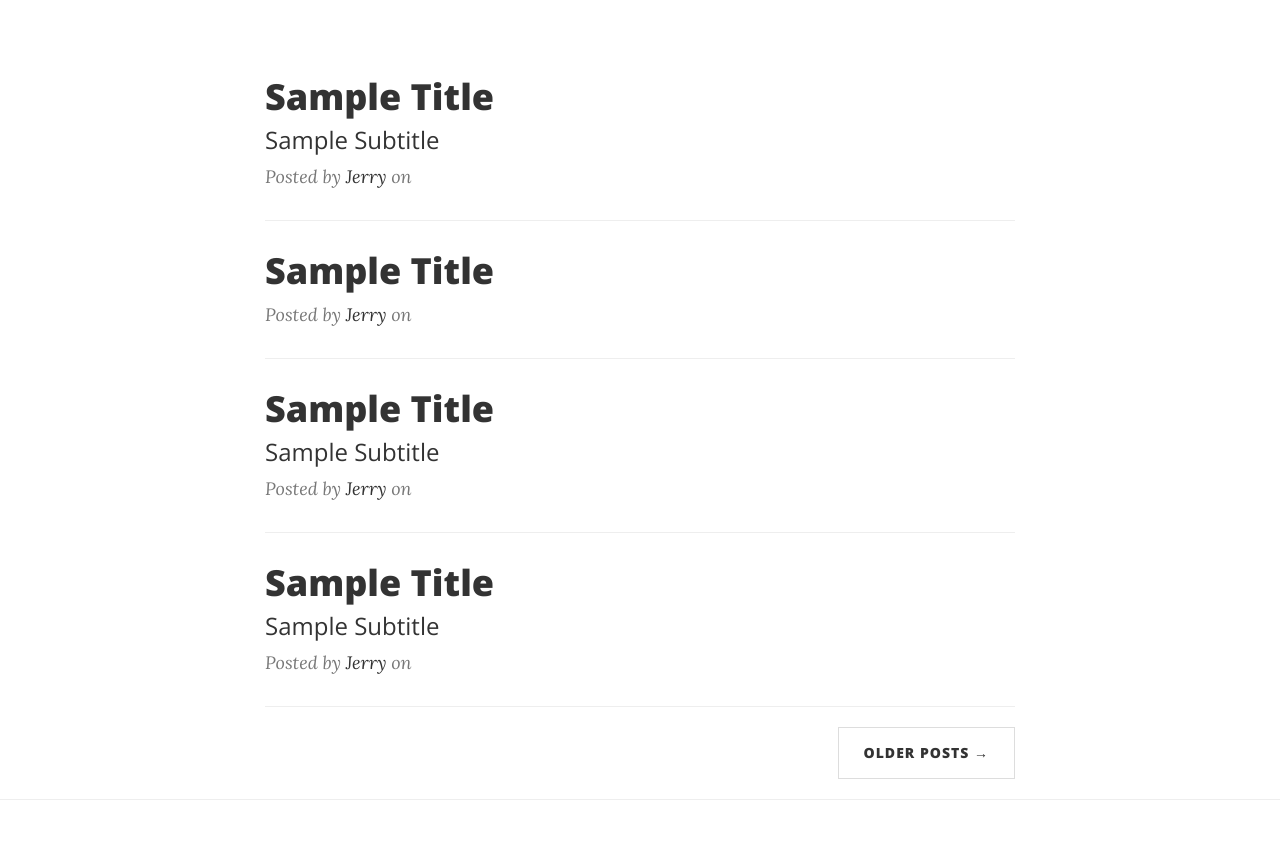
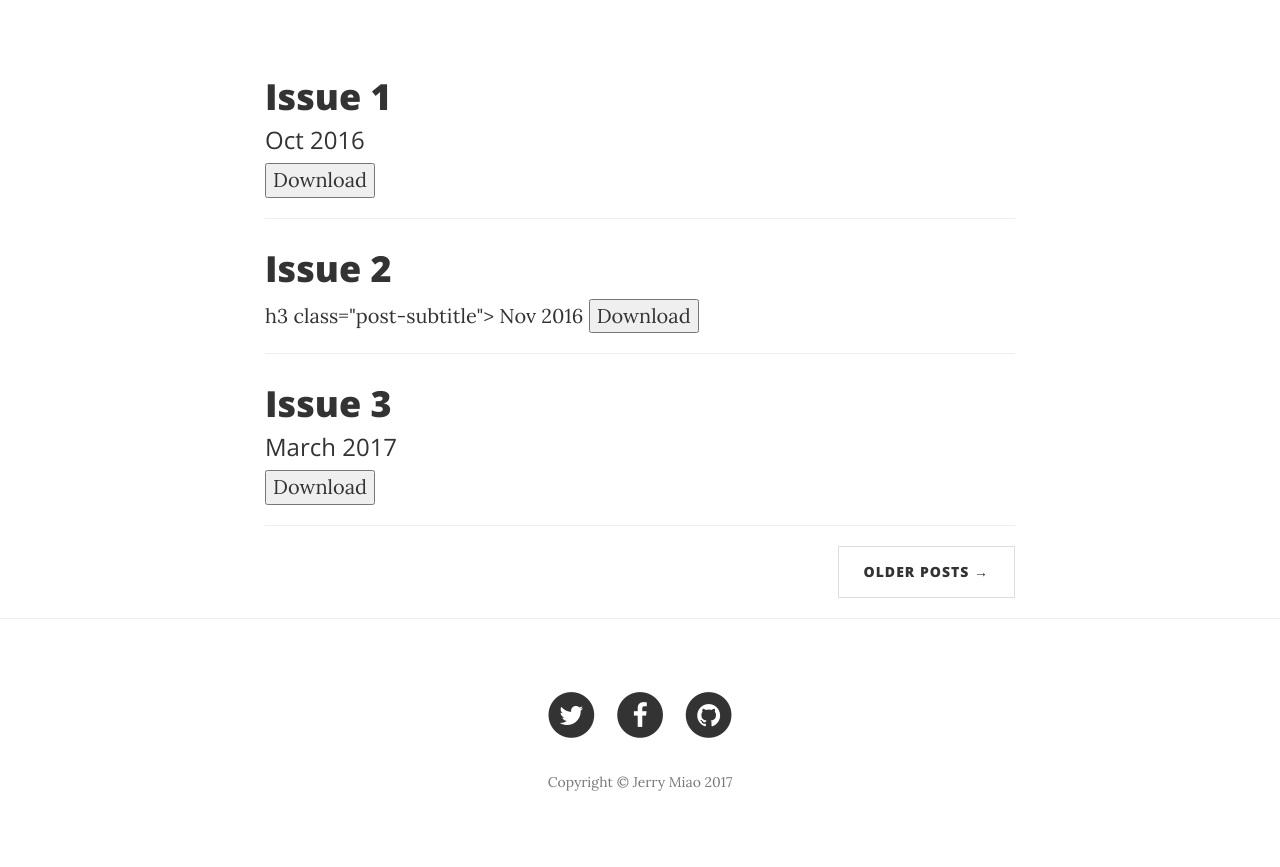
Before and after one commit to ArchitC/panzerpeach.github.io, a website: page index.html in a window 1280 px wide. Shown: the part 451-1318 px from the top of the page. Drawn offline with nearby package versions, Linux system fonts and the light colour scheme.

Commit message:
Update index.html
(Tried to) Add some buttons and alter titles to be more relevant

```diff
--- a/index.html
+++ b/index.html
@@ -90,46 +90,39 @@
                 <div class="post-preview">
                     <a href="post.html">
                         <h2 class="post-title">
-                            Sample Title
+                            Issue 1
                         </h2>
                         <h3 class="post-subtitle">
-                            Sample Subtitle
+                            Oct 2016
                         </h3>
                     </a>
-                    <p class="post-meta">Posted by <a href="#">Jerry</a> on </p>
+                    <button type="submit" onclick="window.open('img/post-sample-image.jpg')">Download</button>
                 </div>
                 <hr>
                 <div class="post-preview">
                     <a href="post.html">
                         <h2 class="post-title">
-                            Sample Title
+                            Issue 2
                         </h2>
+                        h3 class="post-subtitle">
+                            Nov 2016
+                        </h3>
                     </a>
-                    <p class="post-meta">Posted by <a href="#">Jerry</a> on </p>
+                <button type="submit" onclick="window.open('img/post-sample-image.jpg')">Download</button>
+
                 </div>
                 <hr>
                 <div class="post-preview">
                     <a href="post.html">
                         <h2 class="post-title">
-                            Sample Title
+                            Issue 3
                         </h2>
                         <h3 class="post-subtitle">
-                            Sample Subtitle
+                            March 2017
                         </h3>
                     </a>
-                    <p class="post-meta">Posted by <a href="#">Jerry</a> on </p>
-                </div>
-                <hr>
-                <div class="post-preview">
-                    <a href="post.html">
-                        <h2 class="post-title">
-                            Sample Title
-                        </h2>
-                        <h3 class="post-subtitle">
-                            Sample Subtitle
-                        </h3>
-                    </a>
-                    <p class="post-meta">Posted by <a href="#">Jerry</a> on </p>
+                    <button type="submit" onclick="window.open('img/post-sample-image.jpg')">Download</button>
+
                 </div>
                 <hr>
                 <!-- Pager -->
```
